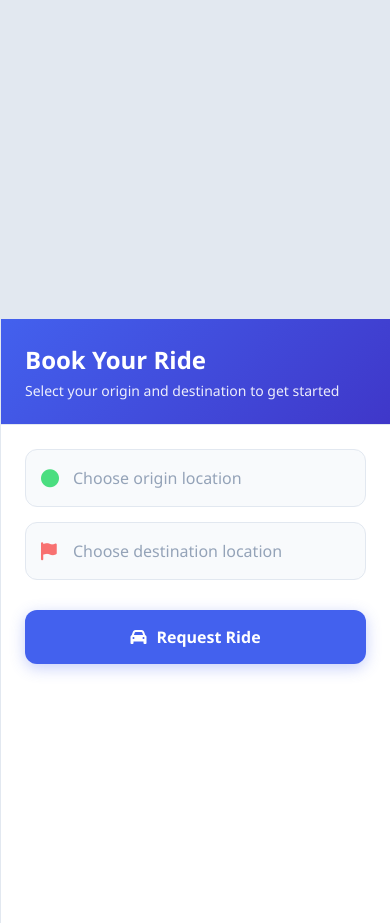
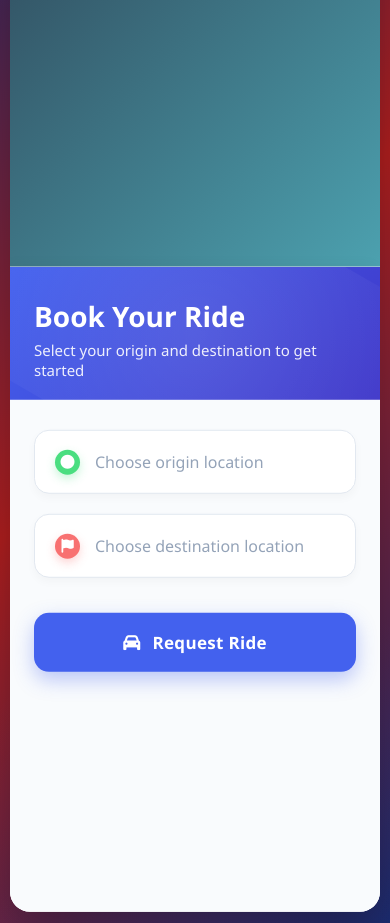
Before and after one commit to mmahdin/vista-mvp, a FastAPI app: template fastapi/app/templates/ride.html in a window 390 px wide. Shown: the part 231-1154 px from the top of the page. Run offline with FastAPI, Linux system fonts and the light colour scheme; the template is opened without the code that fills it, so the values that code supplies are empty.

Commit message:
ride page including map, v2

```diff
--- a/fastapi/app/static/css/ride.css
+++ b/fastapi/app/static/css/ride.css
@@ -9,47 +8,55 @@
     --dark: #1e293b;
     --light: #f8fafc;
     --gray: #94a3b8;
+    --map-overlay: rgba(255, 255, 255, 0.85);
+    --map-control: rgba(255, 255, 255, 0.9);
 }
 
 * {
     margin: 0;
     padding: 0;
     box-sizing: border-box;
-    font-family: 'Segoe UI', Tahoma, Geneva, Verdana, sans-serif;
+    font-family: 'Segoe UI', system-ui, -apple-system, sans-serif;
 }
 
 body {
-    background-color: #f1f5f9;
+    background: linear-gradient(135deg, #1a2a6c, #b21f1f, #1a2a6c);
     color: var(--dark);
     min-height: 100vh;
     display: flex;
     flex-direction: column;
+    overflow: hidden;
 }
 
 .app-container {
     display: flex;
     flex: 1;
     max-width: 1600px;
-    margin: 0 auto;
-    width: 100%;
-    box-shadow: 0 10px 30px rgba(0,0,0,0.05);
+    margin: 20px auto;
+    width: 95%;
+    box-shadow: 0 20px 50px rgba(0, 0, 0, 0.3);
     background: white;
-    height: 100vh;
+    height: calc(100vh - 40px);
+    border-radius: 20px;
     overflow: hidden;
+    position: relative;
+    z-index: 10;
 }
 
 /* Map Section */
 .map-section {
     flex: 7;
-    background: #e2e8f0;
     position: relative;
     overflow: hidden;
+    border-radius: 20px 0 0 20px;
+    background: linear-gradient(135deg, #2c3e50, #4ca1af);
 }
 
 #map {
     height: 100%;
     width: 100%;
     z-index: 1;
+    border-radius: 20px 0 0 20px;
 }
 
 .map-overlay {
@@ -106,83 +122,128 @@ body {
     display: flex;
     flex-direction: column;
     background: white;
-    border-left: 1px solid #e2e8f0;
     min-width: 380px;
     max-width: 450px;
     overflow-y: auto;
+    position: relative;
+    z-index: 2;
+    box-shadow: -5px 0 15px rgba(0,0,0,0.05);
 }
 
 .sidebar-header {
-    padding: 24px;
-    border-bottom: 1px solid #e2e8f0;
+    padding: 30px 24px 20px;
     background: linear-gradient(135deg, var(--primary), var(--secondary));
     color: white;
+    position: relative;
+    overflow: hidden;
+}
+
+.sidebar-header::before {
+    content: "";
+    position: absolute;
+    top: -50%;
+    left: -50%;
+    width: 200%;
+    height: 200%;
+    background: radial-gradient(circle, rgba(255,255,255,0.1) 0%, rgba(255,255,255,0) 70%);
+    transform: rotate(30deg);
 }
 
 .sidebar-title {
-    font-size: 24px;
-    font-weight: 700;
+    font-size: 28px;
+    font-weight: 800;
     margin-bottom: 5px;
+    position: relative;
+    z-index: 2;
 }
 
 .sidebar-subtitle {
     opacity: 0.9;
-    font-size: 14px;
+    font-size: 15px;
+    font-weight: 500;
+    position: relative;
+    z-index: 2;
 }
 
 .content-section {
-    padding: 24px;
+    padding: 30px 24px;
+    background: #f9fbfd;
+    flex: 1;
 }
 
 .section-title {
-    font-size: 16px;
-    font-weight: 600;
-    margin-bottom: 16px;
+    font-size: 17px;
+    font-weight: 700;
+    margin-bottom: 20px;
     display: flex;
     align-items: center;
-    gap: 8px;
+    gap: 10px;
+    color: var(--secondary);
+    position: relative;
+    padding-bottom: 10px;
+}
+
+.section-title::after {
+    content: "";
+    position: absolute;
+    bottom: 0;
+    left: 0;
+    width: 50px;
+    height: 3px;
+    background: var(--accent);
+    border-radius: 3px;
 }
 
 .section-title i {
     color: var(--primary);
+    font-size: 20px;
 }
 
 /* Location Inputs */
 .location-inputs {
     display: flex;
     flex-direction: column;
-    gap: 15px;
-    margin-bottom: 30px;
+    gap: 20px;
+    margin-bottom: 35px;
 }
 
 .input-group {
     display: flex;
     align-items: center;
-    gap: 12px;
-    padding: 12px 15px;
-    border-radius: 12px;
-    background: #f8fafc;
+    gap: 15px;
+    padding: 15px 20px;
+    border-radius: 15px;
+    background: white;
     border: 1px solid #e2e8f0;
-    transition: all 0.2s;
+    transition: all 0.3s ease;
+    box-shadow: 0 4px 10px rgba(0,0,0,0.03);
 }
 
 .input-group:focus-within {
     border-color: var(--primary);
-    box-shadow: 0 0 0 3px rgba(67, 97, 238, 0.2);
+    box-shadow: 0 0 0 4px rgba(67, 97, 238, 0.15);
+    transform: translateY(-2px);
 }
 
 .input-icon {
-    width: 20px;
-    color: var(--primary);
-    font-size: 18px;
+    width: 25px;
+    height: 25px;
+    display: flex;
+    align-items: center;
+    justify-content: center;
+    border-radius: 50%;
+    color: white;
+    font-size: 14px;
 }
 
 .input-group:first-child .input-icon {
-    color: var(--success);
+    background: var(--success);
+    box-shadow: 0 4px 10px rgba(74, 222, 128, 0.3);
 }
 
 .input-group:nth-child(2) .input-icon {
-    color: var(--danger);
+    background: var(--danger);
+    box-shadow: 0 4px 10px rgba(248, 113, 113, 0.3);
 }
 
 .location-input {
@@ -192,6 +253,7 @@ body {
     font-size: 16px;
     padding: 5px 0;
     color: var(--dark);
+    font-weight: 500;
 }
 
 .location-input:focus {
@@ -224,99 +290,119 @@ body {
 
 .detail-label {
     color: var(--gray);
+    font-size: 15px;
+    display: flex;
+    align-items: center;
+    gap: 8px;
 }
 
 .detail-value {
     font-weight: 600;
+    font-size: 16px;
 }
 
 .price-value {
-    font-size: 24px;
+    font-size: 28px;
     color: var(--primary);
-    font-weight: 700;
+    font-weight: 800;
+    letter-spacing: -0.5px;
 }
 
 /* Buttons */
 .action-buttons {
     display: flex;
     flex-direction: column;
-    gap: 15px;
+    gap: 18px;
 }
 
 .btn {
-    padding: 16px 24px;
-    border-radius: 12px;
-    font-size: 16px;
-    font-weight: 600;
+    padding: 18px 24px;
+    border-radius: 15px;
+    font-size: 17px;
+    font-weight: 700;
     border: none;
     cursor: pointer;
     display: flex;
     align-items: center;
     justify-content: center;
-    gap: 10px;
-    transition: all 0.2s;
+    gap: 12px;
+    transition: all 0.3s ease;
+    letter-spacing: 0.3px;
 }
 
 .btn-primary {
     background: var(--primary);
     color: white;
-    box-shadow: 0 4px 15px rgba(67, 97, 238, 0.3);
+    box-shadow: 0 8px 20px rgba(67, 97, 238, 0.35);
+    position: relative;
+    overflow: hidden;
 }
 
 .btn-primary:hover {
     background: var(--secondary);
-    transform: translateY(-2px);
-    box-shadow: 0 6px 20px rgba(67, 97, 238, 0.4);
+    transform: translateY(-3px);
+    box-shadow: 0 12px 25px rgba(67, 97, 238, 0.45);
 }
 
-.btn-secondary {
-    background: white;
-    color: var(--dark);
-    border: 1px solid #e2e8f0;
+.btn-primary::before {
+    content: "";
+    position: absolute;
+    top: 0;
+    left: -100%;
+    width: 100%;
+    height: 100%;
+    background: linear-gradient(90deg, transparent, rgba(255,255,255,0.2), transparent);
+    transition: 0.5s;
 }
 
-.btn-secondary:hover {
-    background: #f8fafc;
-    border-color: var(--gray);
+.btn-primary:hover::before {
+    left: 100%;
 }
 
 .btn-danger {
-    background: #fff5f5;
+    background: white;
     color: var(--danger);
-    border: 1px solid #fee2e2;
+    border: 2px solid #fee2e2;
+    box-shadow: 0 4px 15px rgba(0,0,0,0.05);
 }
 
 .btn-danger:hover {
-    background: #fee2e2;
+    background: #fff5f5;
+    transform: translateY(-3px);
+    box-shadow: 0 6px 18px rgba(248, 113, 113, 0.15);
 }
 
 /* Ride Status */
 .ride-status {
-    background: #f0f9ff;
-    border-radius: 16px;
-    padding: 20px;
-    margin-top: 20px;
+    background: linear-gradient(135deg, #f0f9ff, #e6f7ff);
+    border-radius: 18px;
+    padding: 25px;
+    margin-top: 25px;
     display: none;
+    border: 1px solid #e1f0fa;
+    box-shadow: 0 10px 30px rgba(0,0,0,0.05);
 }
 
 .status-header {
     display: flex;
     align-items: center;
-    gap: 15px;
-    margin-bottom: 20px;
+    gap: 18px;
+    margin-bottom: 25px;
 }
 
 .driver-avatar {
-    width: 60px;
-    height: 60px;
+    width: 70px;
+    height: 70px;
     border-radius: 50%;
-    background: var(--accent);
+    background: linear-gradient(135deg, var(--accent), #3a86ff);
     display: flex;
     align-items: center;
     justify-content: center;
-    font-size: 24px;
+    font-size: 26px;
     color: white;
     font-weight: bold;
+    box-shadow: 0 8px 20px rgba(58, 134, 255, 0.3);
+    flex-shrink: 0;
 }
 
 .driver-info {
@@ -404,43 +534,53 @@ body {
     .app-container {
         flex-direction: column;
         height: auto;
+        margin: 10px;
+        width: calc(100% - 20px);
     }
 
     .map-section {
         height: 50vh;
+        border-radius: 20px 20px 0 0;
+    }
+
+    #map {
+        border-radius: 20px 20px 0 0;
     }
 
     .sidebar {
         min-width: 100%;
         max-width: 100%;
+        border-radius: 0 0 20px 20px;
     }
 }
 
 /* Animations */
-@keyframes pulse {
-    0% { transform: scale(1); }
-    50% { transform: scale(1.05); }
-    100% { transform: scale(1); }
+@keyframes progressShine {
+    0% { left: -100%; }
+    100% { left: 100%; }
 }
 
-.pulse {
-    animation: pulse 2s infinite;
+@keyframes fadeIn {
+    from { opacity: 0; transform: translateY(20px); }
+    to { opacity: 1; transform: translateY(0); }
 }
 
 .notification {
     position: fixed;
-    top: 20px;
-    right: 20px;
-    padding: 15px 20px;
-    border-radius: 8px;
+    top: 30px;
+    right: 30px;
+    padding: 18px 25px;
+    border-radius: 12px;
     background: white;
-    box-shadow: 0 4px 15px rgba(0,0,0,0.1);
-    transform: translateX(120%);
-    transition: transform 0.3s ease-out;
+    box-shadow: 0 10px 30px rgba(0,0,0,0.15);
+    transform: translateX(150%);
+    transition: transform 0.4s cubic-bezier(0.175, 0.885, 0.32, 1.275);
     z-index: 2000;
     display: flex;
     align-items: center;
-    gap: 10px;
+    gap: 15px;
+    max-width: 400px;
+    animation: fadeIn 0.4s forwards;
 }
 
 .notification.show {
@@ -466,3 +606,59 @@ body {
 .notification.error i {
     color: var(--danger);
 }
+
+.notification-content {
+    flex: 1;
+}
+
+.notification-title {
+    font-weight: 700;
+    margin-bottom: 5px;
+}
+
+.notification-message {
+    font-size: 15px;
+    color: var(--gray);
+}
+
+/* Background decoration */
+.bg-decoration {
+    position: absolute;
+    width: 100%;
+    height: 100%;
+    top: 0;
+    left: 0;
+    z-index: 1;
+    overflow: hidden;
+}
+
+.circle {
+    position: absolute;
+    border-radius: 50%;
+    background: radial-gradient(circle, rgba(67, 97, 238, 0.1) 0%, rgba(67, 97, 238, 0) 70%);
+}
+
+.circle-1 {
+    width: 400px;
+    height: 400px;
+    top: -150px;
+    left: -150px;
+}
+
+.circle-2 {
+    width: 600px;
+    height: 600px;
+    bottom: -250px;
+    right: -150px;
+}
+
+/* Floating animation */
+@keyframes float {
+    0% { transform: translateY(0px); }
+    50% { transform: translateY(-15px); }
+    100% { transform: translateY(0px); }
+}
+
+.floating {
+    animation: float 6s ease-in-out infinite;
+}
--- a/fastapi/app/static/js/ride.js
+++ b/fastapi/app/static/js/ride.js
@@ -1,4 +1,3 @@
-// script.js
 // DOM Elements
         const originInput = document.getElementById('origin-input');
         const destinationInput = document.getElementById('destination-input');
@@ -15,15 +14,43 @@ const clearBtn = document.getElementById('clear-btn');
 
         // Map variables
         let map, originMarker, destinationMarker, routeLine;
-let currentLocation = [35.972447, 50.732428]; // Default to London
+        let currentLocation = [51.505, -0.09]; // Default to London
+
+        // Custom icons
+        const greenIcon = L.icon({
+            iconUrl: 'https://raw.githubusercontent.com/pointhi/leaflet-color-markers/master/img/marker-icon-2x-green.png',
+            shadowUrl: 'https://cdnjs.cloudflare.com/ajax/libs/leaflet/0.7.7/images/marker-shadow.png',
+            iconSize: [25, 41],
+            iconAnchor: [12, 41],
+            shadowSize: [41, 41]
+        });
+
+        const redIcon = L.icon({
+            iconUrl: 'https://raw.githubusercontent.com/pointhi/leaflet-color-markers/master/img/marker-icon-2x-red.png',
+            shadowUrl: 'https://cdnjs.cloudflare.com/ajax/libs/leaflet/0.7.7/images/marker-shadow.png',
+            iconSize: [25, 41],
+            iconAnchor: [12, 41],
+            shadowSize: [41, 41]
+        });
 
         // Initialize the map
         function initMap() {
-    map = L.map('map').setView(currentLocation, 15);
+            // Create map with modern style
+            map = L.map('map', {
+                zoomControl: false,
+                attributionControl: false
+            }).setView(currentLocation, 13);
 
-    // Add OpenStreetMap tiles
-    L.tileLayer('https://{s}.tile.openstreetmap.org/{z}/{x}/{y}.png', {
-        attribution: '&copy; <a href="https://www.openstreetmap.org/copyright">OpenStreetMap</a> contributors'
+            // Add modern tile layer
+            L.tileLayer('https://{s}.basemaps.cartocdn.com/rastertiles/voyager/{z}/{x}/{y}{r}.png', {
+                attribution: '&copy; <a href="https://www.openstreetmap.org/copyright">OpenStreetMap</a> contributors &copy; <a href="https://carto.com/attributions">CARTO</a>',
+                subdomains: 'abcd',
+                maxZoom: 19
+            }).addTo(map);
+
+            // Add custom zoom control
+            L.control.zoom({
+                position: 'bottomright'
             }).addTo(map);
 
             // Add location control
@@ -35,7 +62,7 @@ function initMap() {
             map.on('locationfound', function(e) {
                 currentLocation = [e.latlng.lat, e.latlng.lng];
                 if (!originMarker) {
-            originMarker = L.marker(e.latlng).addTo(map)
+                    originMarker = L.marker(e.latlng, {icon: greenIcon}).addTo(map)
                         .bindPopup('Your location').openPopup();
                     originInput.value = "Your current location";
                     updateRideDetails();
@@ -59,13 +86,13 @@ function initMap() {
             // Set up map click events
             map.on('click', function(e) {
                 if (!originMarker) {
-            originMarker = L.marker(e.latlng).addTo(map)
+                    originMarker = L.marker(e.latlng, {icon: greenIcon}).addTo(map)
                         .bindPopup('Pickup Location').openPopup();
-            originInput.value = `Location (${e.latlng.lat.toFixed(4)}, ${e.latlng.lng.toFixed(4)})`;
+                    originInput.value = `Selected location`;
                 } else if (!destinationMarker) {
-            destinationMarker = L.marker(e.latlng).addTo(map)
+                    destinationMarker = L.marker(e.latlng, {icon: redIcon}).addTo(map)
                         .bindPopup('Destination').openPopup();
-            destinationInput.value = `Location (${e.latlng.lat.toFixed(4)}, ${e.latlng.lng.toFixed(4)})`;
+                    destinationInput.value = `Selected location`;
 
                     // Draw route
                     drawRoute(originMarker.getLatLng(), destinationMarker.getLatLng());
@@ -78,17 +105,24 @@ function initMap() {
         function drawRoute(start, end) {
             if (routeLine) map.removeLayer(routeLine);
 
-    // In a real app, you would use a routing service like OSRM
-    // Here we'll simulate a route with a straight line
-    routeLine = L.polyline([start, end], {
+            // Simulated route points (in a real app, use a routing service)
+            const routePoints = [
+                start,
+                [start.lat + (end.lat - start.lat) * 0.3, start.lng + (end.lng - start.lng) * 0.3],
+                [start.lat + (end.lat - start.lat) * 0.7, start.lng + (end.lng - start.lng) * 0.7],
+                end
+            ];
+
+            routeLine = L.polyline(routePoints, {
                 color: '#4361ee',
-        weight: 4,
-        opacity: 0.7,
+                weight: 5,
+                opacity: 0.8,
+                lineJoin: 'round',
                 dashArray: '10, 10'
             }).addTo(map);
 
             // Fit map to route bounds
-    map.fitBounds([start, end], {padding: [50, 50]});
+            map.fitBounds([start, end], {padding: [100, 100]});
         }
 
         // Update ride details
@@ -116,7 +150,7 @@ function updateRideDetails() {
 
         // Show notification
         function showNotification(message, isSuccess = true) {
-    notification.querySelector('span').textContent = message;
+            notification.querySelector('.notification-message').textContent = message;
             notification.className = isSuccess ?
                 'notification success show' : 'notification error show';
 
@@ -150,12 +184,12 @@ document.addEventListener('DOMContentLoaded', function() {
         // Show location suggestions
         function showLocationSuggestions(type) {
             const suggestions = [
-        {name: "Central Station", address: "Downtown, Main Street"},
-        {name: "City Mall", address: "Shopping District"},
-        {name: "Tech Park", address: "Innovation Road"},
-        {name: "University Campus", address: "North Side"},
-        {name: "Riverfront Park", address: "Riverside"},
-        {name: "International Airport", address: "Airport Road"}
+                {name: "Central Station", address: "Downtown, Main Street", icon: "train"},
+                {name: "City Mall", address: "Shopping District", icon: "shopping-cart"},
+                {name: "Tech Park", address: "Innovation Road", icon: "laptop-code"},
+                {name: "University Campus", address: "North Side", icon: "graduation-cap"},
+                {name: "Riverfront Park", address: "Riverside", icon: "tree"},
+                {name: "International Airport", address: "Airport Road", icon: "plane"}
             ];
 
             const container = type === 'origin' ? originSuggestions : destinationSuggestions;
@@ -165,8 +199,13 @@ function showLocationSuggestions(type) {
                 const item = document.createElement('div');
                 item.className = 'suggestion-item';
                 item.innerHTML = `
+                    <div class="suggestion-icon">
+                        <i class="fas fa-${location.icon}"></i>
+                    </div>
+                    <div class="suggestion-text">
                         <div class="suggestion-name">${location.name}</div>
                         <div class="suggestion-address">${location.address}</div>
+                    </div>
                 `;
 
                 item.addEventListener('click', () => {
@@ -179,13 +218,13 @@ function showLocationSuggestions(type) {
                         if (originMarker) map.removeLayer(originMarker);
                         const lat = 51.50 + (Math.random() * 0.1 - 0.05);
                         const lng = -0.09 + (Math.random() * 0.1 - 0.05);
-                originMarker = L.marker([lat, lng]).addTo(map)
+                        originMarker = L.marker([lat, lng], {icon: greenIcon}).addTo(map)
                             .bindPopup('Pickup Location').openPopup();
                     } else {
                         if (destinationMarker) map.removeLayer(destinationMarker);
                         const lat = 51.50 + (Math.random() * 0.1 - 0.05);
                         const lng = -0.09 + (Math.random() * 0.1 - 0.05);
-                destinationMarker = L.marker([lat, lng]).addTo(map)
+                        destinationMarker = L.marker([lat, lng], {icon: redIcon}).addTo(map)
                             .bindPopup('Destination').openPopup();
                     }
 
--- a/fastapi/app/templates/ride.html
+++ b/fastapi/app/templates/ride.html
@@ -6,24 +6,32 @@
     <title>Book a Ride</title>
     <link rel="stylesheet" href="https://cdnjs.cloudflare.com/ajax/libs/font-awesome/6.4.0/css/all.min.css">
     <link rel="stylesheet" href="https://unpkg.com/leaflet@1.9.4/dist/leaflet.css" />
-    <link rel="stylesheet" href="/static/css/ride.css?v=2">
+    <link rel="stylesheet" href="/static/css/ride.css?v=1">
 </head>
 <body>
+    <!-- Background decoration -->
+    <div class="bg-decoration">
+        <div class="circle circle-1"></div>
+        <div class="circle circle-2"></div>
+    </div>
+
+    <!-- Notification -->
     <div class="notification" id="notification">
         <i class="fas fa-check-circle"></i>
-        <span>Ride requested successfully!</span>
+        <div class="notification-content">
+            <div class="notification-title">Ride Requested</div>
+            <div class="notification-message">Your driver is on the way!</div>
+        </div>
     </div>
 
-    <div class="app-container">
+    <div class="app-container floating">
         <!-- Map Section -->
         <section class="map-section">
             <div id="map"></div>
 
             <!-- Map controls -->
             <div class="map-overlay">
-                <div class="logo">
-                    <h1><span>ViSta</span></h1>
-                </div>
+                <h1>Swift<span>Ride</span></h1>
                 <div class="map-controls">
                     <button class="control-btn" id="locate-btn">
                         <i class="fas fa-location-arrow"></i>
```
Also changed, not shown: other parts of fastapi/app/static/css/ride.css (+90 -34 lines), other parts of fastapi/app/templates/ride.html (+12 -4 lines). Lines whose indentation alone changed are shown as unchanged.
